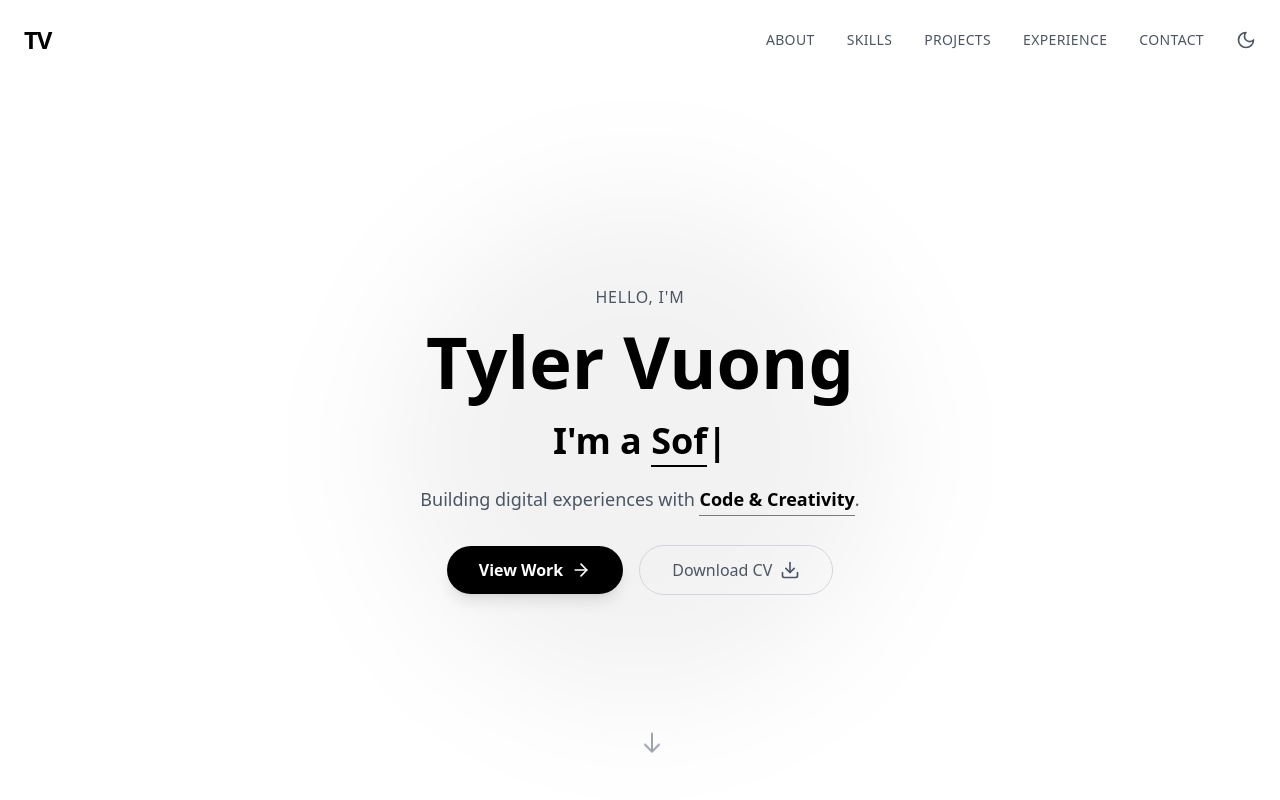
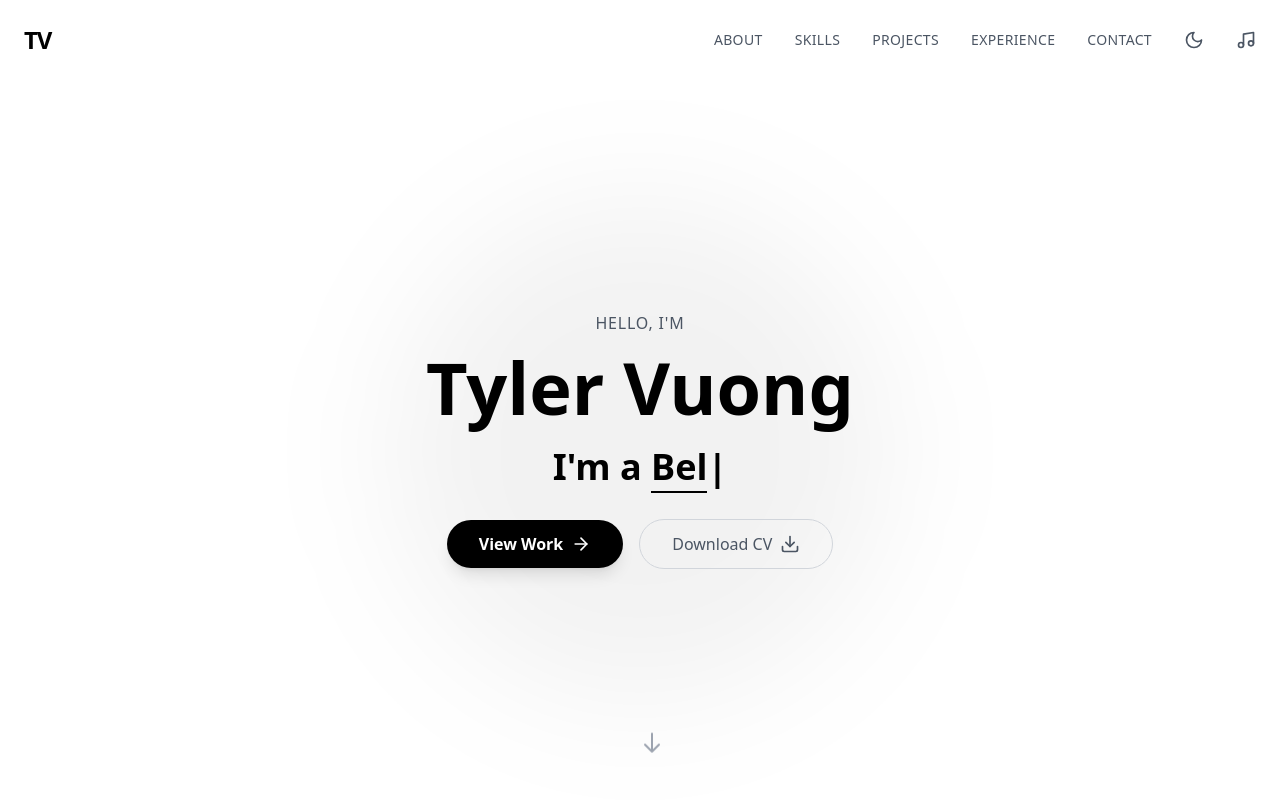
Before and after one commit to SAFESPACE22/Personal_Website, a React (Vite) app: page / in a window 1280 px wide. Shown: the top 800 px of the page. Built offline with nearby package versions, Linux system fonts and the light colour scheme.

Commit message:
Added Music

```diff
--- a/src/components/Hero.jsx
+++ b/src/components/Hero.jsx
@@ -23,7 +23,7 @@ const Hero = () => {
     // Typed.js Effect
     useEffect(() => {
         const typed = new Typed(el.current, {
-            strings: ["Team Lead Developer!", "Software Engineer!", "Graduate Student!"],
+            strings: ["Software Engineer!", "Graduate Student!", "Believer!"],
             typeSpeed: 50,
             backSpeed: 50,
             backDelay: 1000,
@@ -58,10 +58,6 @@ const Hero = () => {
                     <div className="text-2xl md:text-4xl font-bold text-black dark:text-white mb-6 h-[40px] transition-colors">
                         I'm a <span className="text-black dark:text-white border-b-2 border-black dark:border-white transition-colors" ref={el}></span>
                     </div>
-
-                    <p className="text-lg text-gray-600 dark:text-gray-400 mb-8 max-w-2xl mx-auto transition-colors">
-                        Building digital experiences with <span className="text-black dark:text-white font-bold border-b border-black/50 dark:border-white/50 pb-1 transition-colors">Code & Creativity</span>.
-                    </p>
 
                     <div className="flex flex-col md:flex-row gap-4 justify-center items-center mt-8">
                         <Link
--- a/src/components/Navbar.jsx
+++ b/src/components/Navbar.jsx
@@ -1,7 +1,8 @@
 
 import React, { useState, useEffect } from 'react';
 import { Link } from 'react-scroll';
-import { Menu, X, Sun, Moon } from 'lucide-react';
+import { Menu, X, Sun, Moon, Music, PauseCircle } from 'lucide-react';
+import BackgroundMusic from '../Assets/Emotional Piano for the Soul (Inspirational Background Music).mp3';
 import { motion, AnimatePresence } from 'framer-motion';
 import { useTheme } from '../hooks/useTheme';
 import { ScrollProgress } from './ScrollProgress';
@@ -10,6 +11,31 @@ const Navbar = () => {
     const [isOpen, setIsOpen] = useState(false);
     const [scrolled, setScrolled] = useState(false);
     const { theme, setTheme } = useTheme();
+
+    const audioRef = React.useRef(new Audio(BackgroundMusic));
+    const [isPlaying, setIsPlaying] = useState(false);
+
+    useEffect(() => {
+        audioRef.current.loop = true;
+        audioRef.current.volume = 0.5;
+
+        if (isPlaying) {
+            audioRef.current.play().catch(error => {
+                console.log("Autoplay prevented:", error);
+                setIsPlaying(false);
+            });
+        } else {
+            audioRef.current.pause();
+        }
+
+        return () => {
+            audioRef.current.pause();
+        };
+    }, [isPlaying]);
+
+    const toggleMusic = () => {
+        setIsPlaying(!isPlaying);
+    };
 
     useEffect(() => {
         const handleScroll = () => {
@@ -63,6 +89,14 @@ const Navbar = () => {
                     >
                         {theme === 'dark' ? <Sun size={20} /> : <Moon size={20} />}
                     </button>
+
+                    <button
+                        onClick={toggleMusic}
+                        className="text-gray-600 dark:text-gray-400 hover:text-black dark:hover:text-white transition-colors"
+                        aria-label="Toggle Music"
+                    >
+                        {isPlaying ? <PauseCircle size={20} /> : <Music size={20} />}
+                    </button>
                 </div>
 
                 {/* Mobile Toggle */}
@@ -72,6 +106,14 @@ const Navbar = () => {
                         className="text-gray-600 dark:text-gray-300 hover:text-black dark:hover:text-white transition-colors"
                     >
                         {theme === 'dark' ? <Sun size={24} /> : <Moon size={24} />}
+                    </button>
+
+                    <button
+                        onClick={toggleMusic}
+                        className="text-gray-600 dark:text-gray-300 hover:text-black dark:hover:text-white transition-colors"
+                        aria-label="Toggle Music"
+                    >
+                        {isPlaying ? <PauseCircle size={24} /> : <Music size={24} />}
                     </button>
 
                     <button onClick={() => setIsOpen(!isOpen)} className="text-gray-600 dark:text-slate-300 hover:text-black dark:hover:text-white">
```
Also changed, not shown: 1 other file (tests, documents, lock files or other folders).
